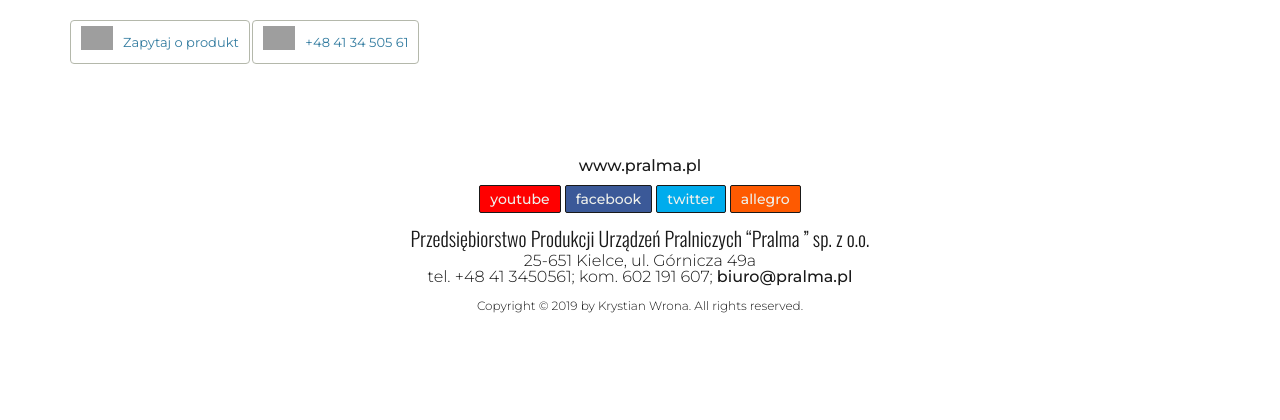
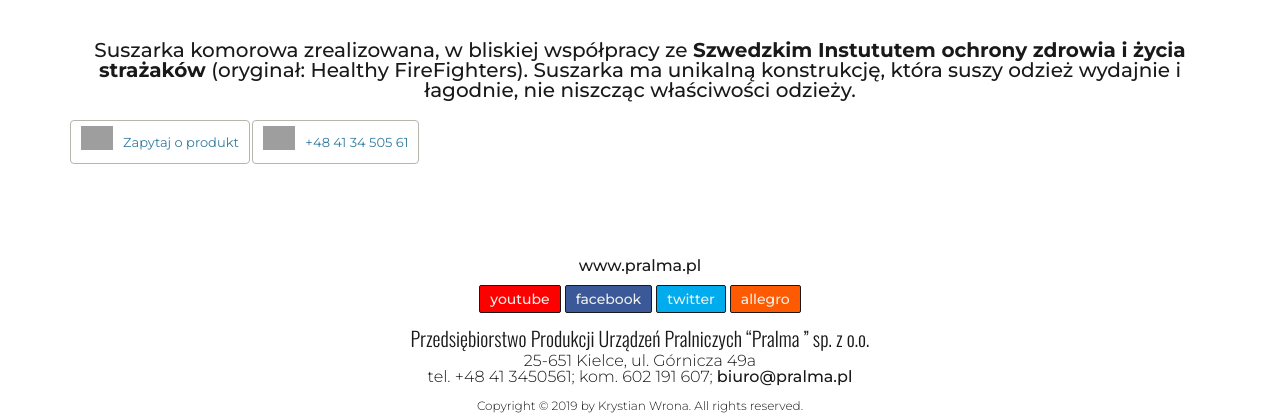
Before and after one commit to krystek77/pralma, a PHP site: page /pralnice-dla-strazy-pozarnej.html in a window 1280 px wide. Shown: the part 5121-5541 px from the top of the page. Before the commit the page ends 5434 px from the top, so only its background shows below. Run offline with PHP 8.4, Linux system fonts and the light colour scheme; grey boxes are pictures that could not be loaded.

Commit message:
add info to the FDC 6 article

```diff
--- a/pralnice-dla-strazy-pozarnej.html
+++ b/pralnice-dla-strazy-pozarnej.html
@@ -48,6 +48,7 @@
 					<span><strong>niższe koszty</strong> prania</span>
 				</div>
 			</header>
+			<main>
 				<!-- intriduction -->
 				<article class="article article--no-grid">
 					<header class="article__header article__header--center">
@@ -359,6 +360,9 @@
 								alt="wieszaki na buty i rękawice strażackie"
 							/>
 						</div>
+						<p class="article__info">
+							Suszarka komorowa zrealizowana, w bliskiej współpracy ze <strong>Szwedzkim Instututem ochrony zdrowia i życia strażaków</strong> (oryginał: Healthy FireFighters). Suszarka ma unikalną konstrukcję, która suszy odzież wydajnie i łagodnie, nie niszcząc właściwości odzieży.
+						</p>
 						<a href="mailto:k.wrona@pralma.pl" class="email">
 							<img class="email__icon" src="./resources/email.png" alt="" />
 							Zapytaj o produkt
@@ -369,6 +373,7 @@
 						</span>
 					</footer>
 				</article>
+			</main>
 			<!-- footer -->
 			<footer class="footer">
 				<a href="http://www.pralma.pl" class="footer__web-link">www.pralma.pl</a>
@@ -406,5 +411,11 @@
 			</footer>
 			<!-- end of footer-->
 		</div>
+		<button class="scrollTop"> &UpArrow; </button>
+		<!-- jquery -->
+		<script src="https://ajax.googleapis.com/ajax/libs/jquery/3.3.1/jquery.min.js"></script>
+		<!-- outer scripts -->
+		<script src="js/jquery/jquery.scrollTo.min.js"></script>
+		<script src="js/own.js"></script>
 	</body>
 </html>
--- a/scss/firebrigade.scss
+++ b/scss/firebrigade.scss
@@ -266,6 +266,13 @@
         grid-area: footer;
         @include paddings;
     }
+
+    &__info {
+        @include paddings;
+        text-align: center;
+        font-size: 2rem;
+        font-weight: 500;
+    }
 }
 
 .footer {
@@ -352,3 +359,20 @@
         padding: 1rem;
     }
 }
+
+.scrollTop {
+    position: fixed;
+    bottom: 2rem;
+    right: 2rem;
+    padding: 1rem 1.5rem;
+    cursor: pointer;
+    background-color: $color-primary;
+    border: 1px solid darken($color-primary, 20%);
+    color: $color-light;
+    transition: all .3s ease-in-out;
+    outline: none;
+
+    &:hover {
+        background-color: darken($color-primary, 20%);
+    }
+}
--- a/style/firebrigade.css
+++ b/style/firebrigade.css
@@ -348,6 +348,16 @@
   padding-left: 1.5rem;
   padding-right: 1.5rem;
 }
+.article__info,
+.article__technology-description__info {
+  padding-top: 2rem;
+  padding-bottom: 2rem;
+  padding-left: 1.5rem;
+  padding-right: 1.5rem;
+  text-align: center;
+  font-size: 2rem;
+  font-weight: 500;
+}
 
 .footer {
   width: 100%;
@@ -431,4 +441,20 @@
   padding: 1rem;
 }
 
+.scrollTop {
+  position: fixed;
+  bottom: 2rem;
+  right: 2rem;
+  padding: 1rem 1.5rem;
+  cursor: pointer;
+  background-color: red;
+  border: 1px solid #990000;
+  color: #eef0eb;
+  transition: all 0.3s ease-in-out;
+  outline: none;
+}
+.scrollTop:hover {
+  background-color: #990000;
+}
+
 /*# sourceMappingURL=firebrigade.css.map */
```
Also changed, not shown: 1 other file. Lines whose indentation alone changed are shown as unchanged.
